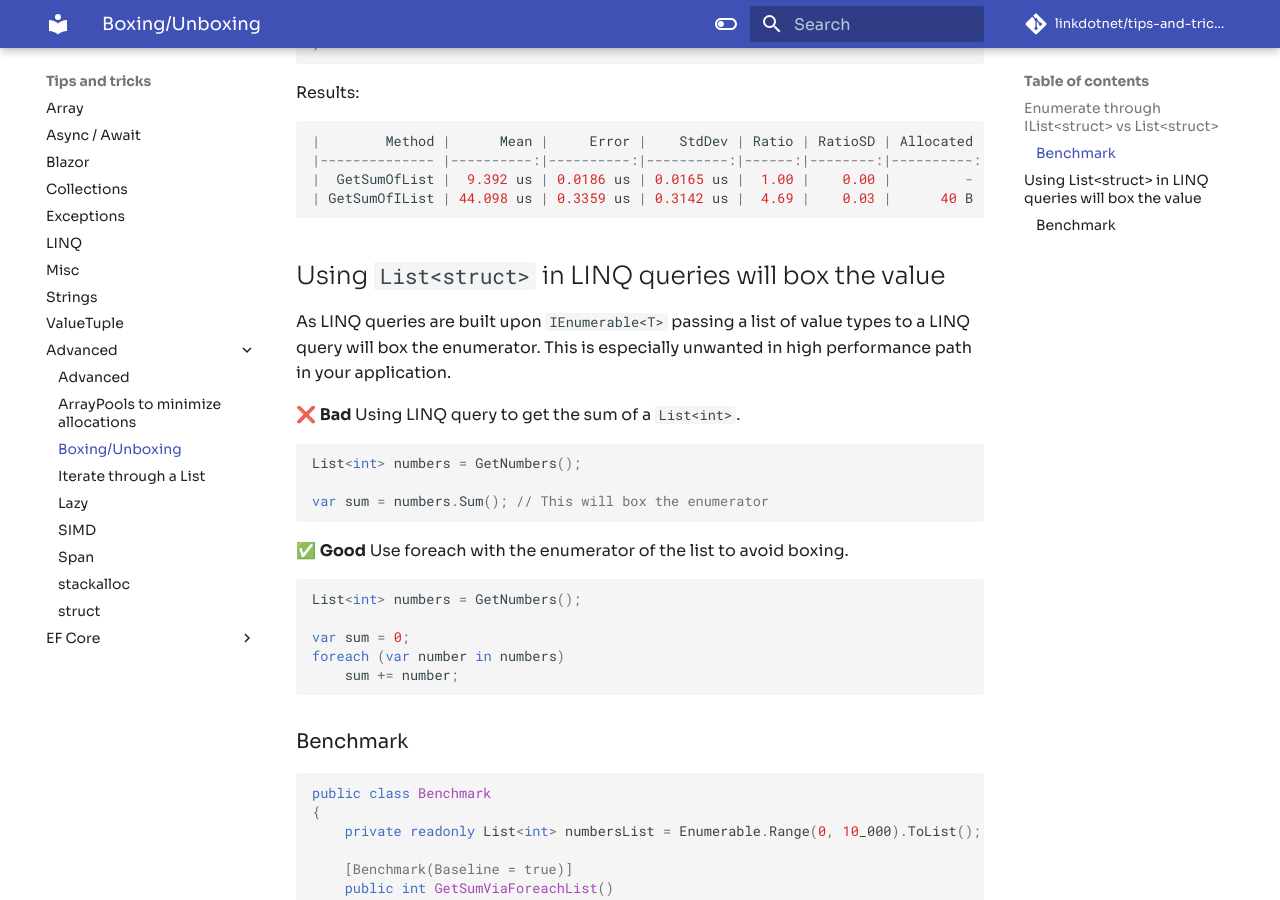
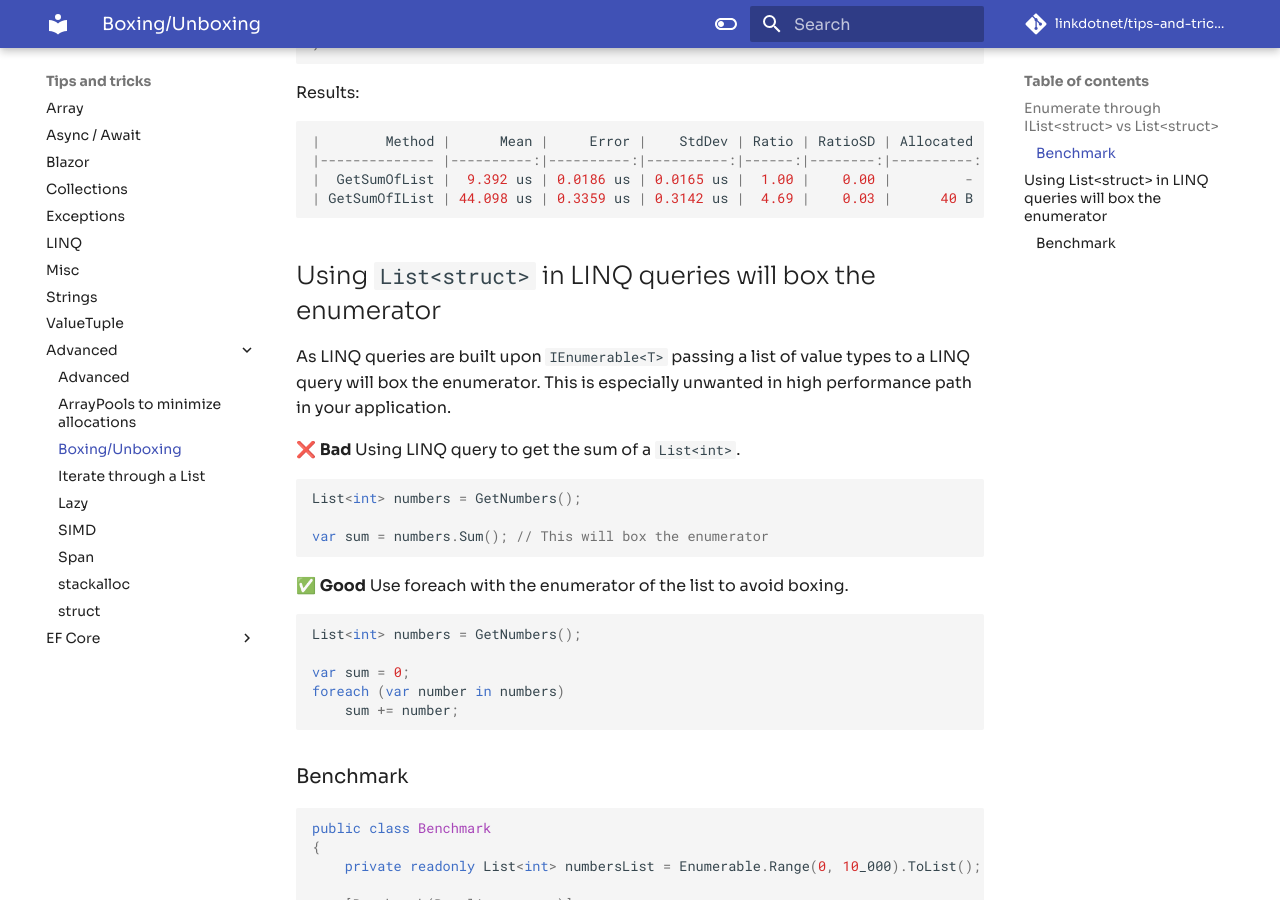
Before and after one commit to linkdotnet/tips-and-tricks, an MkDocs documentation site: the page built from docs/advanced/boxing.md, in a window 1280 px wide and 900 px high, scrolled down 1274 px. Built offline with MkDocs 1.6.1 and Material for MkDocs 9.7.7, drawn with Linux system fonts in a browser that asks for light colours; comment, search, counter and statistics services are not loaded.

Commit message:
Another fix

````diff
--- a/docs/advanced/boxing.md
+++ b/docs/advanced/boxing.md
@@ -58,7 +58,7 @@ Results:
 | GetSumOfIList | 44.098 us | 0.3359 us | 0.3142 us |  4.69 |    0.03 |      40 B |          NA |
 ```
 
-## Using `List<struct>` in LINQ queries will box the value
+## Using `List<struct>` in LINQ queries will box the enumerator
 As LINQ queries are built upon `IEnumerable<T>` passing a list of value types to a LINQ query will box the enumerator. This is especially unwanted in high performance path in your application.
 
 ❌ **Bad** Using LINQ query to get the sum of a `List<int>`.
````
